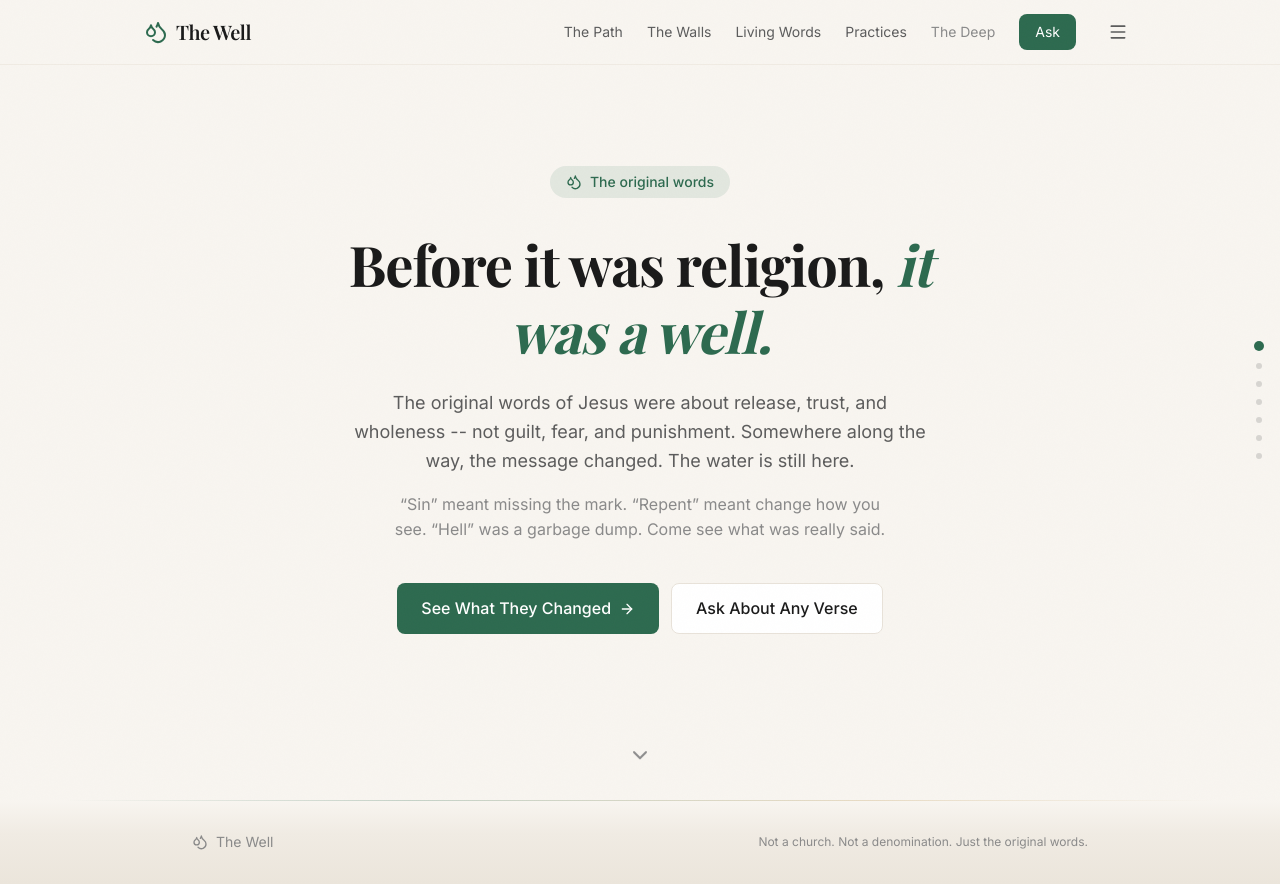
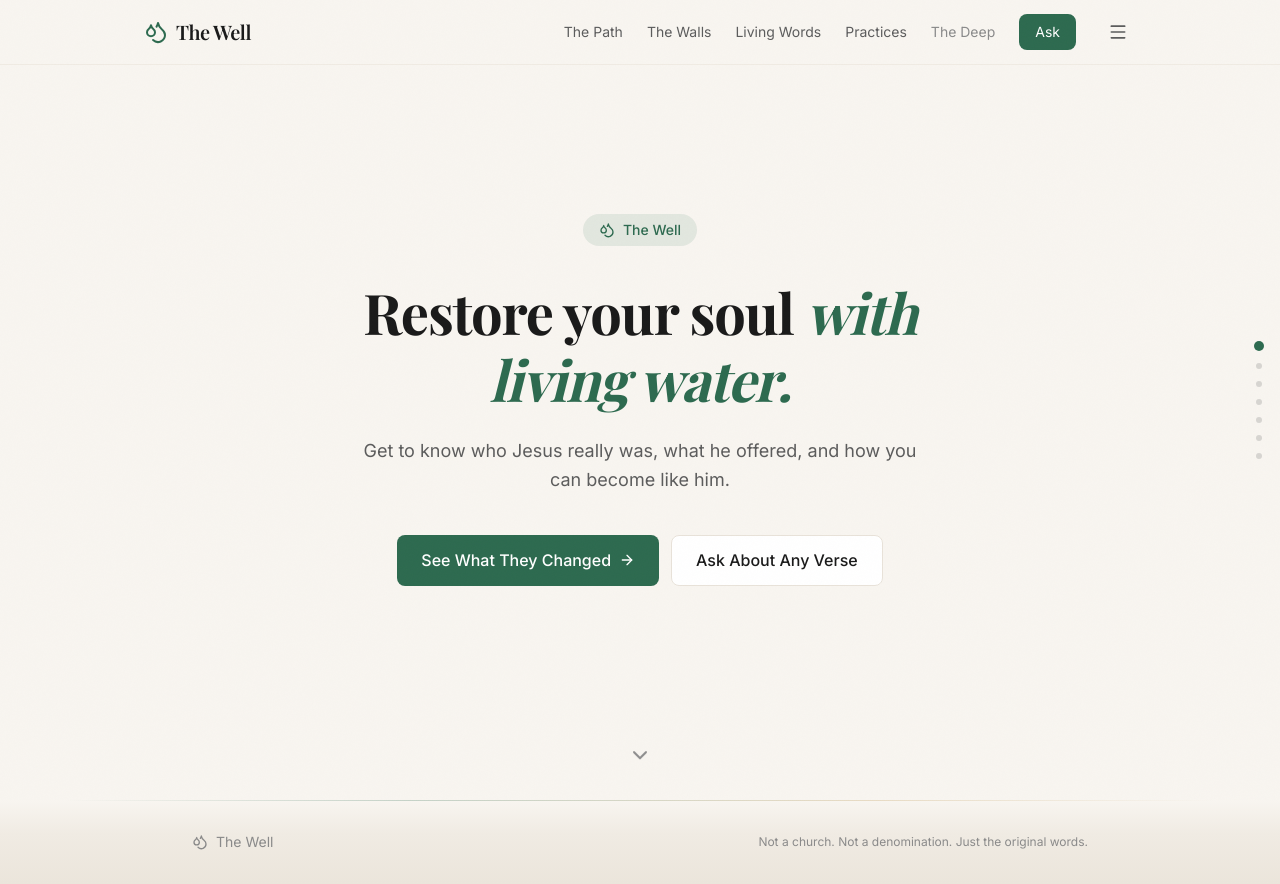
Before and after one commit to lordshua1337/the-well, a Next.js app: page / in a window 1280 px wide. Built offline with nearby package versions, Linux system fonts and the light colour scheme; a web font is replaced by a local one.

Commit message:
fix: hero copy -- restore your soul with living water

```diff
--- a/src/components/discovery/section-hook.tsx
+++ b/src/components/discovery/section-hook.tsx
@@ -83,32 +83,21 @@ export default function SectionHook({
             <motion.div variants={itemVariants} className="mb-8">
               <span className="inline-flex items-center gap-2 bg-accent/10 text-accent px-4 py-1.5 rounded-full text-sm font-medium">
                 <Droplets className="w-4 h-4" />
-                The original words
+                The Well
               </span>
             </motion.div>
 
             <motion.h1 variants={itemVariants} className="mb-6">
-              Before it was religion,{" "}
-              <span className="text-accent italic">it was a well.</span>
+              Restore your soul{" "}
+              <span className="text-accent italic">with living water.</span>
             </motion.h1>
 
             <motion.p
               variants={itemVariants}
-              className="text-text-secondary text-lg max-w-xl mx-auto mb-4 leading-relaxed"
+              className="text-text-secondary text-lg max-w-xl mx-auto mb-10 leading-relaxed"
             >
-              The original words of Jesus were about release, trust, and
-              wholeness -- not guilt, fear, and punishment. Somewhere along the
-              way, the message changed. The water is still here.
-            </motion.p>
-
-            <motion.p
-              variants={itemVariants}
-              className="text-text-muted max-w-lg mx-auto mb-10"
-            >
-              &ldquo;Sin&rdquo; meant missing the mark.
-              &ldquo;Repent&rdquo; meant change how you see.
-              &ldquo;Hell&rdquo; was a garbage dump.
-              Come see what was really said.
+              Get to know who Jesus really was, what he offered, and how
+              you can become like him.
             </motion.p>
 
             <motion.div variants={itemVariants} className="flex flex-col sm:flex-row gap-3 justify-center">
```
